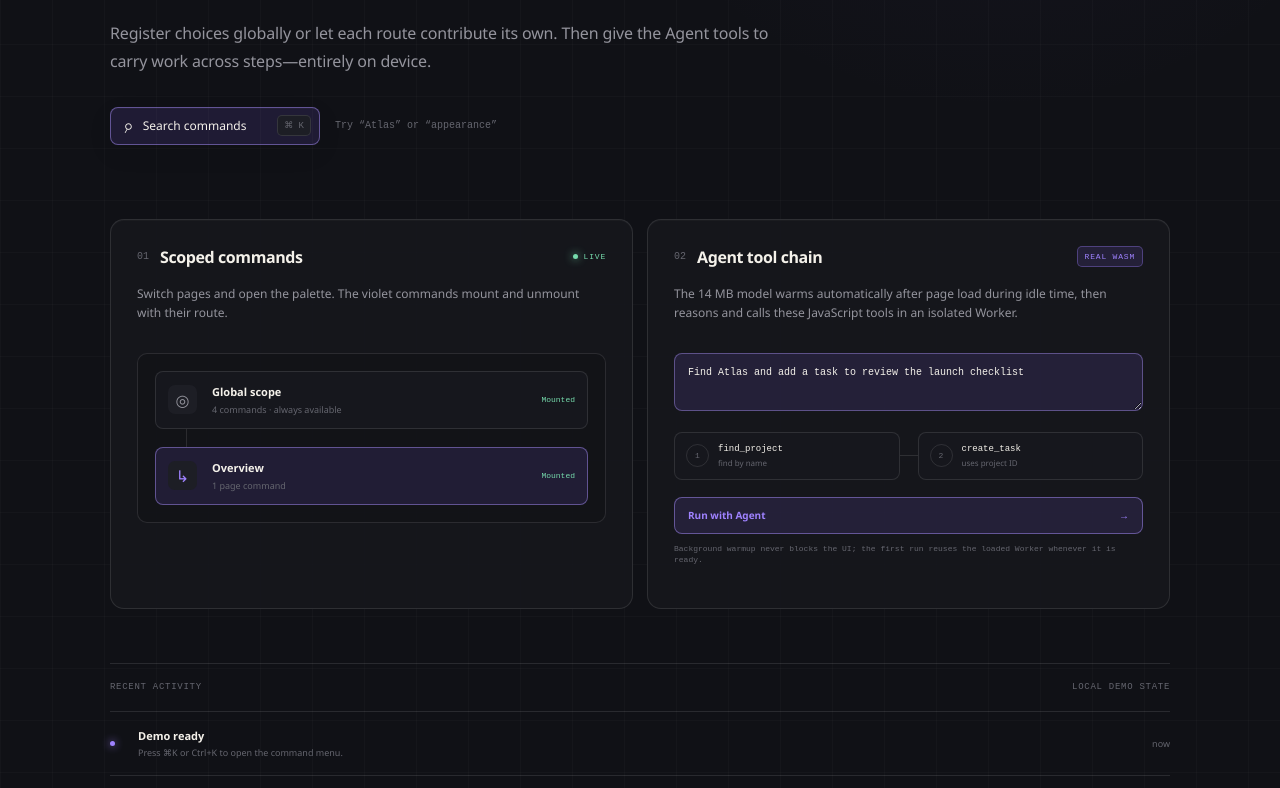
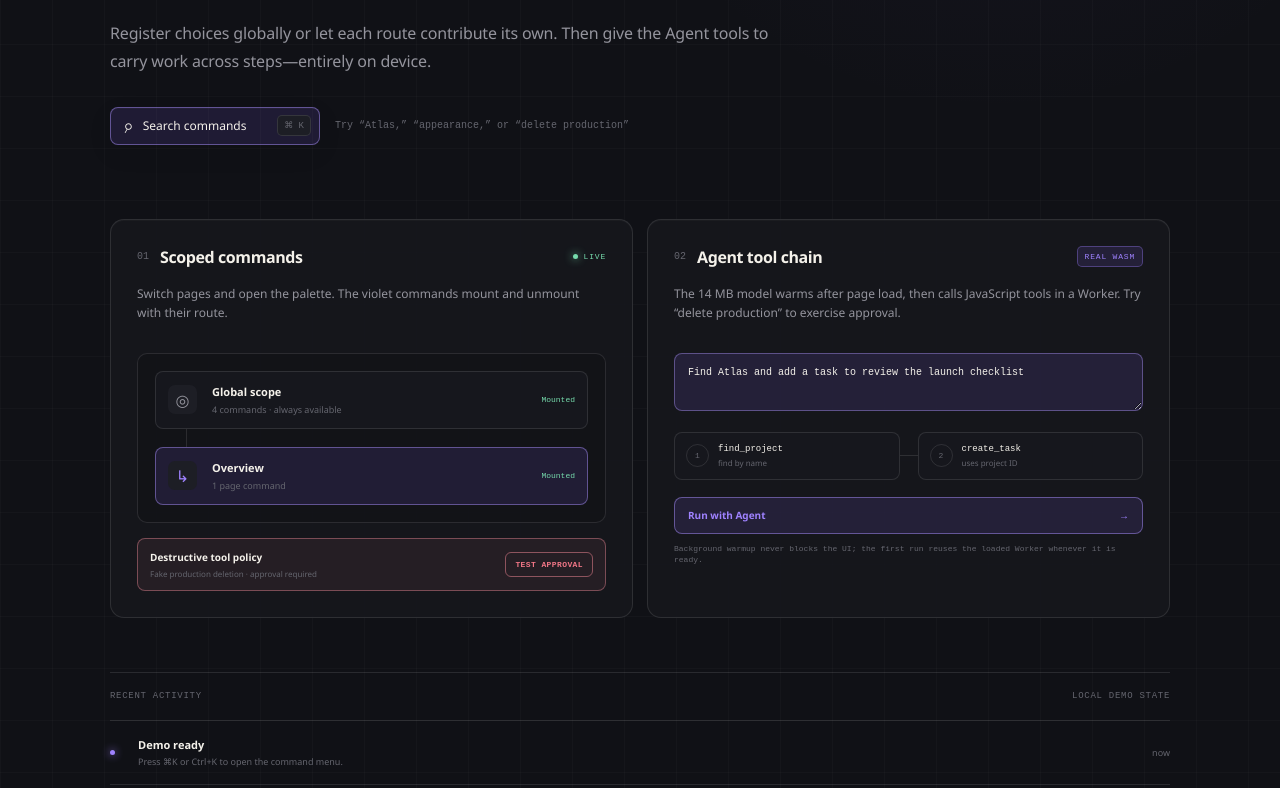
Before and after one commit to NicholasZolton/SuperCmdK, a React (Vite) app in the folder demo/: page / in a window 1280 px wide. Shown: the part 424-1212 px from the top of the page. Built offline with nearby package versions, Linux system fonts and the light colour scheme; no server answers.

Commit message:
feat: demonstrate destructive tool approval

```diff
--- a/demo/src/demo.css
+++ b/demo/src/demo.css
@@ -134,6 +134,21 @@ h2 { margin: 0; font-size: 16px; letter-spacing: -.025em; }
 .scope-row small { color: var(--faint); font-size: 9px; }
 .status { color: var(--green); font: 400 8px "DM Mono", monospace; }
 .scope-connector { width: 1px; height: 18px; margin-left: 31px; background: var(--line); }
+.approval-demo {
+  display: flex; align-items: center; justify-content: space-between; gap: 14px;
+  margin-top: 15px; padding: 11px 12px; border: 1px solid color-mix(in srgb, #f27787 34%, var(--line));
+  border-radius: 8px; background: color-mix(in srgb, #f27787 7%, var(--surface));
+}
+.approval-demo > div { display: flex; min-width: 0; flex-direction: column; gap: 4px; }
+.approval-demo strong { font-size: 10px; }
+.approval-demo small { overflow: hidden; color: var(--faint); font-size: 8px; text-overflow: ellipsis; white-space: nowrap; }
+.approval-button {
+  flex: 0 0 auto; padding: 7px 9px; border: 1px solid color-mix(in srgb, #f27787 45%, var(--line));
+  border-radius: 6px; color: #f27787; background: transparent; cursor: pointer;
+  font: 600 8px "DM Mono", monospace; text-transform: uppercase; letter-spacing: .05em;
+}
+.approval-button:hover { background: color-mix(in srgb, #f27787 10%, transparent); }
+.approval-button:disabled { cursor: wait; opacity: .55; }
 
 .agent-prompt {
   width: 100%; min-height: 58px; margin: 0 0 16px; padding: 11px 13px; resize: vertical;
--- a/demo/src/main.tsx
+++ b/demo/src/main.tsx
@@ -8,6 +8,7 @@ import {
   type CommandChoice,
   type AgentRunResult,
   type Tool,
+  type ToolPolicy,
 } from "../../src";
 import "../../src/styles.css";
 import "./demo.css";
@@ -70,6 +71,35 @@ function OpenPaletteButton() {
   );
 }
 
+function ApprovalDemoButton({ addLog }: { addLog: (title: string, detail: string, tone?: LogEntry["tone"]) => void }) {
+  const { invokeTool } = useSuperCmdK();
+  const [running, setRunning] = useState(false);
+
+  const run = async () => {
+    if (running) return;
+    setRunning(true);
+    try {
+      const result = await invokeTool("delete_production_deployment", {}, {
+        source: "demo-button",
+      });
+      if (!result.ok) {
+        addLog(
+          result.error.code === "denied" ? "Production deletion denied" : "Approval demo failed",
+          `${result.error.message}. No resources were changed.`,
+        );
+      }
+    } finally {
+      setRunning(false);
+    }
+  };
+
+  return (
+    <button className="approval-button" onClick={() => void run()} disabled={running}>
+      {running ? "Waiting…" : "Test approval"}
+    </button>
+  );
+}
+
 function AgentChainPanel({ addLog }: { addLog: (title: string, detail: string, tone?: LogEntry["tone"]) => void }) {
   const { preloadAgent, runAgent } = useSuperCmdK();
   const [prompt, setPrompt] = useState("Find Atlas and add a task to review the launch checklist");
@@ -108,7 +138,7 @@ function AgentChainPanel({ addLog }: { addLog: (title: string, detail: string, t
         <div><span className="step">02</span><h2>Agent tool chain</h2></div>
         <span className="local-badge">REAL WASM</span>
       </div>
-      <p>The 14 MB model warms automatically after page load during idle time, then reasons and calls these JavaScript tools in an isolated Worker.</p>
+      <p>The 14 MB model warms after page load, then calls JavaScript tools in a Worker. Try “delete production” to exercise approval.</p>
       <textarea
         className="agent-prompt"
         aria-label="Agent prompt"
@@ -239,13 +269,48 @@ function App() {
         return task;
       },
     },
+    {
+      name: "delete_production_deployment",
+      description: "Delete the simulated production deployment. Use only when the user explicitly asks to delete production.",
+      annotations: {
+        destructive: true,
+        idempotent: false,
+        requiresConfirmation: true,
+      },
+      parameters: {
+        type: "object",
+        properties: {},
+        additionalProperties: false,
+      },
+      execute: () => {
+        addLog(
+          "Production deletion simulated",
+          "Approval granted; the destructive tool ran without changing real resources.",
+          "green",
+        );
+        return { deleted: true, simulated: true, environment: "production" };
+      },
+    },
   ], [addLog]);
+
+  const toolPolicy = useMemo<ToolPolicy>(() => ({
+    confirm: ({ tool, context }) => window.confirm([
+      "Approval required",
+      "",
+      `${tool.name} wants to run from ${context.source}.`,
+      "",
+      "This demo will not change real resources.",
+      "",
+      "Approve this tool call?",
+    ].join("\n")),
+  }), []);
 
   return (
     <div className={isDark ? "demo dark" : "demo light"}>
       <SuperCmdKProvider
         commands={globalCommands}
         tools={tools}
+        toolPolicy={toolPolicy}
         agent={{
           engine: createAgentEngine,
           systemPrompt: () => `date: ${new Date().toISOString()}; locale: en-US; device: desktop`,
@@ -276,7 +341,7 @@ function App() {
             </p>
             <div className="hero-actions">
               <OpenPaletteButton />
-              <span>Try “Atlas” or “appearance”</span>
+              <span>Try “Atlas,” “appearance,” or “delete production”</span>
             </div>
           </section>
 
@@ -300,6 +365,13 @@ function App() {
                   <span className="status">Mounted</span>
                 </div>
               </div>
+              <div className="approval-demo">
+                <div>
+                  <strong>Destructive tool policy</strong>
+                  <small>Fake production deletion · approval required</small>
+                </div>
+                <ApprovalDemoButton addLog={addLog} />
+              </div>
             </article>
 
             <AgentChainPanel addLog={addLog} />
@@ -321,7 +393,7 @@ function App() {
         <CommandPalette
           onAgentResult={(result) => addLog(
             "Agent command complete",
-            result.calls.map(({ call }) => call.name).join(" → ") || "No matching tool",
+            result.calls.map(({ call, error }) => `${call.name}${error ? " (denied)" : ""}`).join(" → ") || "No matching tool",
             "violet",
           )}
           onError={(error) => addLog("Command failed", String(error))}
```
Also changed, not shown: 1 other file (tests, documents, lock files or other folders).
